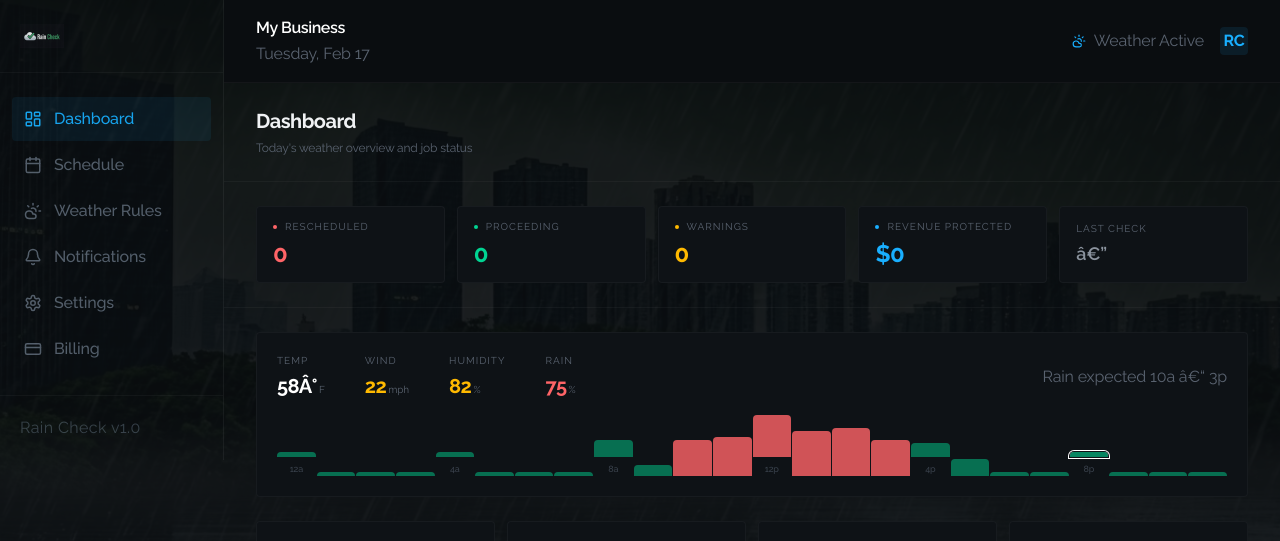
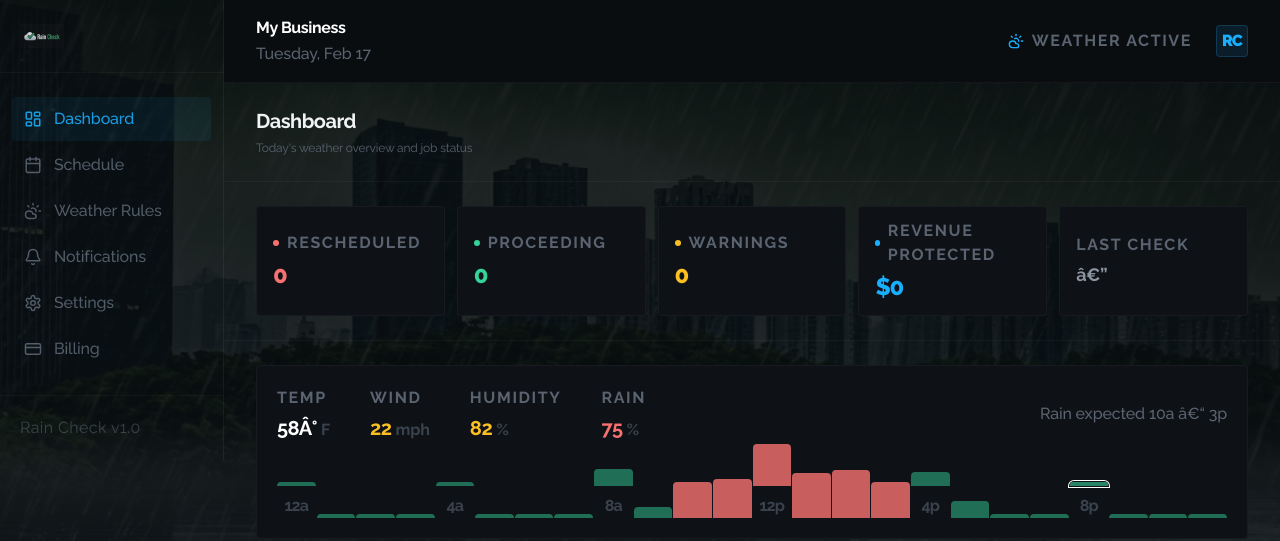
Before and after one commit to Bobby44-max/automationnation, a Next.js app: page /dashboard in a window 1280 px wide. Shown: the top 541 px of the page. Built offline with nearby package versions, Linux system fonts and the light colour scheme; no server answers.

Commit message:
feat: standardize design tokens and text scale across app and components

```diff
--- a/app/(console)/scheduling/weather/components/JobCard.tsx
+++ b/app/(console)/scheduling/weather/components/JobCard.tsx
@@ -34,25 +34,25 @@ interface JobCardProps {
 
 const STATUS_STYLES = {
   green: {
-    accent: "bg-emerald-400",
-    border: "border-emerald-400/10",
-    bg: "bg-emerald-400/[0.03]",
+    accent: "bg-status-green",
+    border: "border-status-green/10",
+    bg: "bg-status-green/[0.03]",
     label: "Clear",
-    labelColor: "text-emerald-400",
+    labelColor: "text-status-green",
   },
   yellow: {
-    accent: "bg-amber-400",
-    border: "border-amber-400/10",
-    bg: "bg-amber-400/[0.03]",
+    accent: "bg-status-yellow",
+    border: "border-status-yellow/10",
+    bg: "bg-status-yellow/[0.03]",
     label: "Watch",
-    labelColor: "text-amber-400",
+    labelColor: "text-status-yellow",
   },
   red: {
-    accent: "bg-red-400",
-    border: "border-red-400/10",
-    bg: "bg-red-400/[0.03]",
+    accent: "bg-status-red",
+    border: "border-status-red/10",
+    bg: "bg-status-red/[0.03]",
     label: "Reschedule",
-    labelColor: "text-red-400",
+    labelColor: "text-status-red",
   },
 };
 
@@ -79,22 +79,22 @@ export function JobCard({ job }: JobCardProps) {
       <div className="flex items-center justify-between mb-3">
         <div className="flex items-center gap-2.5">
           <div className={`w-2 h-2 rounded-full ${styles.accent}`} />
-          <span className={`text-caption font-medium uppercase tracking-wider ${styles.labelColor}`}>
+          <span className={`text-caption font-bold uppercase tracking-widest ${styles.labelColor}`}>
             {styles.label}
           </span>
         </div>
-        <span className="text-caption text-muted font-medium">
+        <span className="text-caption text-muted font-mono">
           {job.startTime}
         </span>
       </div>
 
       {/* Client Name */}
-      <h3 className="text-body font-semibold text-white tracking-tight mb-1">
+      <h3 className="text-body font-bold text-white tracking-tight mb-1.5">
         {job.client?.name || "Unknown Client"}
       </h3>
 
       {/* Meta row */}
-      <div className="flex items-center gap-3 text-caption text-muted">
+      <div className="flex items-center gap-3 text-caption font-medium text-muted">
         <span>{TRADE_LABELS[job.trade] || job.trade}</span>
         {job.crewLead && (
           <>
@@ -105,48 +105,50 @@ export function JobCard({ job }: JobCardProps) {
         {job.estimatedRevenue && (
           <>
             <span className="text-dim">/</span>
-            <span className="text-accent">${job.estimatedRevenue.toLocaleString()}</span>
+            <span className="text-accent font-bold">${job.estimatedRevenue.toLocaleString()}</span>
           </>
         )}
       </div>
 
       {/* Status Message */}
       {status === "red" && job.weatherStatus?.newDate && (
-        <div className="text-[12px] text-red-400/80 mt-3 flex items-center gap-1.5">
-          <span className="text-[10px]">&rarr;</span>
+        <div className="text-body-sm text-status-red/80 mt-4 flex items-center gap-2">
+          <span className="text-caption opacity-60">&rarr;</span>
           Moved to{" "}
-          {new Date(job.weatherStatus.newDate + "T12:00:00").toLocaleDateString(
-            "en-US",
-            { weekday: "short", month: "short", day: "numeric" }
-          )}
+          <span className="font-bold">
+            {new Date(job.weatherStatus.newDate + "T12:00:00").toLocaleDateString(
+              "en-US",
+              { weekday: "short", month: "short", day: "numeric" }
+            )}
+          </span>
         </div>
       )}
       {status === "yellow" && job.weatherStatus?.summary && (
-        <div className="text-[12px] text-amber-400/80 mt-3">
+        <div className="text-body-sm text-status-yellow/80 mt-4 leading-relaxed">
           {job.weatherStatus.summary}
         </div>
       )}
       {job.weatherStatus?.overriddenBy && (
-        <div className="text-caption text-accent/60 mt-1.5">
+        <div className="text-caption text-accent/60 mt-2 italic">
           Override: {job.weatherStatus.overriddenBy}
         </div>
       )}
 
       {/* Expanded Detail */}
       {expanded && job.weatherStatus?.triggeredRules && (
-        <div className="mt-4 pt-4 border-t border-white/[0.04]">
-          <div className="text-[10px] text-muted uppercase tracking-widest mb-2">
+        <div className="mt-5 pt-5 border-t border-white/[0.06]">
+          <div className="text-caption text-muted uppercase tracking-widest mb-3 font-bold">
             Weather Detail
           </div>
           {job.weatherStatus.triggeredRules.length > 0 ? (
-            <div className="space-y-1.5">
+            <div className="space-y-2">
               {job.weatherStatus.triggeredRules.map((rule, i) => (
                 <div
                   key={i}
                   className="flex items-center justify-between text-caption"
                 >
                   <span className="text-secondary">{rule.reason}</span>
-                  <span className="text-muted font-mono text-[10px]">
+                  <span className="text-muted font-mono font-bold">
                     {rule.actual} / {rule.threshold}
                     {rule.hour && ` @ ${rule.hour}`}
                   </span>
@@ -154,12 +156,13 @@ export function JobCard({ job }: JobCardProps) {
               ))}
             </div>
           ) : (
-            <p className="text-caption text-emerald-400/60">
+            <p className="text-caption text-status-green/60">
               All conditions within safe limits
             </p>
           )}
-          <div className="mt-2.5 text-[10px] text-dim">
-            Confidence {job.weatherStatus.confidence}%
+          <div className="mt-4 text-caption text-dim flex justify-between items-center">
+            <span>Confidence {job.weatherStatus.confidence}%</span>
+            <span className="font-mono text-[9px] opacity-40 uppercase tracking-tighter">RC_ENGINE_V1</span>
           </div>
         </div>
       )}
--- a/app/(console)/scheduling/weather/components/WeatherStatsBar.tsx
+++ b/app/(console)/scheduling/weather/components/WeatherStatsBar.tsx
@@ -27,20 +27,20 @@ export function WeatherStatsBar({
       <StatCard
         label="Rescheduled"
         value={rescheduled}
-        color="text-red-400"
-        accent="bg-red-400"
+        color="text-status-red"
+        accent="bg-status-red"
       />
       <StatCard
         label="Proceeding"
         value={proceeding}
-        color="text-emerald-400"
-        accent="bg-emerald-400"
+        color="text-status-green"
+        accent="bg-status-green"
       />
       <StatCard
         label="Warnings"
         value={warnings}
-        color="text-amber-400"
-        accent="bg-amber-400"
+        color="text-status-yellow"
+        accent="bg-status-yellow"
       />
       <StatCard
         label="Revenue Protected"
@@ -49,10 +49,10 @@ export function WeatherStatsBar({
         accent="bg-accent"
       />
       <div className="flex flex-col justify-center rounded bg-surface-secondary border border-white/[0.04] px-4 py-3">
-        <span className="text-[10px] text-muted uppercase tracking-widest">
+        <span className="text-caption text-muted uppercase tracking-widest font-bold">
           Last Check
         </span>
-        <span className="text-lg font-semibold text-secondary mt-1">
+        <span className="text-lg font-bold text-secondary mt-1 tracking-tight">
           {lastCheckTime}
         </span>
       </div>
@@ -74,12 +74,12 @@ function StatCard({
   return (
     <div className="flex flex-col justify-center rounded bg-surface-secondary border border-white/[0.04] px-4 py-3">
       <div className="flex items-center gap-2 mb-1">
-        <div className={`h-1 w-1 rounded-full ${accent}`} />
-        <span className="text-[10px] text-muted uppercase tracking-widest">
+        <div className={`h-1.5 w-1.5 rounded-full ${accent}`} />
+        <span className="text-caption text-muted uppercase tracking-widest font-bold">
           {label}
         </span>
       </div>
-      <span className={`text-2xl font-bold tracking-tight ${color}`}>{value}</span>
+      <span className={`text-2xl font-extrabold tracking-tighter ${color}`}>{value}</span>
     </div>
   );
 }
--- a/app/(console)/scheduling/weather/components/WeatherStrip.tsx
+++ b/app/(console)/scheduling/weather/components/WeatherStrip.tsx
@@ -76,7 +76,7 @@ export function WeatherStrip({ businessId }: WeatherStripProps) {
           unit="%"
           severity={currentConditions.rainProb >= 60 ? "danger" : "neutral"}
         />
-        <div className="ml-auto text-caption text-muted">
+        <div className="ml-auto text-caption text-muted font-medium">
         {weatherSummary
           ? `Updated ${new Date(weatherSummary.timestamp).toLocaleTimeString("en-US", { hour: "numeric", minute: "2-digit" })}`
           : "Rain expected 10a â€“ 3p"}
@@ -90,10 +90,10 @@ export function WeatherStrip({ businessId }: WeatherStripProps) {
         const isNow = h.hour === currentHour;
         const color =
           h.status === "rain"
-              ? "bg-red-400"
+            ? "bg-status-red"
             : h.status === "borderline"
-                ? "bg-amber-400"
-                : "bg-emerald-400/60";
+              ? "bg-status-yellow"
+              : "bg-status-green/60";
 
         return (
           <div key={h.hour} className="flex-1 flex flex-col items-center">
@@ -103,7 +103,7 @@ export function WeatherStrip({ businessId }: WeatherStripProps) {
               title={`${h.hour}:00 â€” ${h.rainProb}% rain`}
             />
             {h.hour % 4 === 0 && (
-                <span className="text-[9px] text-dim mt-1.5 font-medium">
+              <span className="text-caption text-dim mt-2 font-bold tracking-tighter">
                 {h.hour === 0
                   ? "12a"
                   : h.hour === 12
@@ -134,20 +134,20 @@ function ConditionBadge({
         }) {
         const colors = {
         neutral: "text-white",
-    warn: "text-amber-400",
-    danger: "text-red-400",
+        warn: "text-status-yellow",
+        danger: "text-status-red",
         };
 
         return (
         <div>
-      <div className="text-[10px] text-muted uppercase tracking-widest mb-1">
+        <div className="text-caption text-muted uppercase tracking-widest mb-1 font-bold">
         {label}
         </div>
-      <div className="flex items-baseline gap-0.5">
+        <div className="flex items-baseline gap-1">
         <span className={`text-xl font-bold tracking-tight ${colors[severity]}`}>
         {value}
         </span>
-        <span className="text-[10px] text-muted">{unit}</span>
+        <span className="text-caption text-dim font-bold">{unit}</span>
         </div>
         </div>
         );
--- a/components/console/console-shell.tsx
+++ b/components/console/console-shell.tsx
@@ -14,16 +14,16 @@ function ShellInner({ children }: { children: ReactNode }) {
       <div className="flex-1 flex flex-col min-w-0">
         <Topbar businessName={businessName} />
         <main className="flex-1 relative overflow-hidden">
-          {/* Rain backdrop â€” fixed behind all dashboard content */}
+          {/* Rain backdrop — fixed behind all dashboard content */}
           <div
             className="fixed inset-0 z-0 bg-cover bg-center bg-no-repeat pointer-events-none"
             style={{
               backgroundImage: "url('/rain-backdrop.jpg')",
-              opacity: 0.08,
+              opacity: 0.12,
             }}
             aria-hidden="true"
           />
-          <div className="relative z-10">{children}</div>
+          <div className="relative z-10 h-full">{children}</div>
         </main>
       </div>
     </div>
--- a/components/console/topbar.tsx
+++ b/components/console/topbar.tsx
@@ -14,20 +14,24 @@ export function Topbar({ businessName }: TopbarProps) {
   });
 
   return (
-    <header className="sticky top-0 z-30 border-b border-white/[0.04] bg-surface-primary  px-8 py-4">
+    <header className="sticky top-0 z-30 border-b border-white/[0.04] bg-surface-primary px-8 py-4">
       <div className="flex items-center justify-between">
         <div className="pl-16 lg:pl-0">
-          <h2 className="text-body-sm font-semibold text-white tracking-tight">
-            {businessName || <span className="opacity-40 animate-pulse font-normal">Loading...</span>}
-          </h2>
-          <p className="text-caption text-muted mt-0.5">{today}</p>
+          {businessName ? (
+            <h2 className="text-body-sm font-bold text-white tracking-tight">
+              {businessName}
+            </h2>
+          ) : (
+            <div className="h-4 w-32 bg-surface-tertiary animate-pulse rounded" />
+          )}
+          <p className="text-caption text-muted mt-0.5 font-medium">{today}</p>
         </div>
-        <div className="flex items-center gap-4">
-          <div className="flex items-center gap-2 text-caption text-muted">
-            <CloudSun className="h-3.5 w-3.5 text-accent" />
+        <div className="flex items-center gap-6">
+          <div className="hidden sm:flex items-center gap-2 text-caption text-muted font-bold uppercase tracking-widest">
+            <CloudSun className="h-4 w-4 text-accent" />
             <span>Weather Active</span>
           </div>
-          <div className="h-7 w-7 rounded bg-accent/10 flex items-center justify-center text-accent text-caption font-bold">
+          <div className="h-8 w-8 rounded bg-accent/10 flex items-center justify-center text-accent text-caption font-black tracking-tighter border border-accent/20">
             RC
           </div>
         </div>
```
Also changed, not shown: app/(console)/scheduling/weather/WeatherSchedulingClient.tsx (+13 -10 lines), app/(console)/scheduling/weather/components/JobCardGrid.tsx (+16 -14 lines), app/error.tsx (+7 -7 lines), app/not-found.tsx (+5 -5 lines), app/page.tsx (+24 -18 lines), components/ui/input.tsx (+4 -4 lines), components/ui/select.tsx (+4 -4 lines), 1 other file (tests, documents, lock files or other folders). Lines whose indentation alone changed are shown as unchanged.
